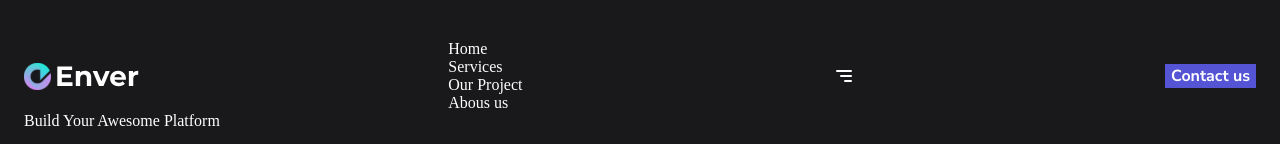
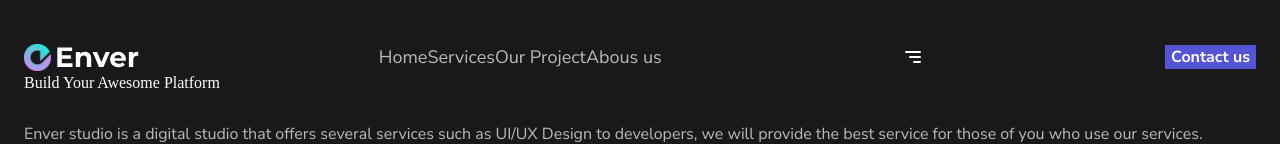
Before and after one commit to IlyaMak/next-js-layouts, a Next.js app: page /digital-agency-enver in a window 1280 px wide. Shown: the top 144 px of the page. Built offline with nearby package versions, Linux system fonts and the light colour scheme.

Commit message:
Animate links and buttons. Scroll down when menu link is clicked

```diff
--- a/src/app/digital-agency-enver/page.jsx
+++ b/src/app/digital-agency-enver/page.jsx
@@ -17,25 +17,25 @@ const Enver = () => {
             <div className={cn("menu-section", "row")}>
                 <img className={styles.logo} src="/assets-digital-agency-enver/images/logo.svg" alt="Enver logo" />
                 <div className={styles["menu-section__container"]}>
-                    <div className={cn("menu-section__item", "menu-section__item--selected")}>
+                    <a href="#main" className={styles.link}>
                         Home
-                    </div>
-                    <div className={styles["menu-section__item"]}>
+                    </a>
+                    <a href="#features" className={styles.link}>
                         Services
-                    </div>
-                    <div className={styles["menu-section__item"]}>
+                    </a>
+                    <a href="#portfolio" className={styles.link}>
                         Our Project
-                    </div>
-                    <div className={styles["menu-section__item"]}>
+                    </a>
+                    <a href="#about" className={styles.link}>
                         Abous us
-                    </div>
+                    </a>
                 </div>
                 <img className={styles["menu-logo"]} src="/assets-digital-agency-enver/images/Sort.svg" alt="Menu logo" />
                 <button className={cn("button", "button--menu-contacts")}>
                     Contact us
                 </button>
             </div>
-            <div className={cn("greeting-section", "row")}>
+            <div id="main" className={cn("greeting-section", "row")}>
                 <div className={styles["main__section"]}>
                     <div className={styles["main-header"]}>
                         Build Your Awesome Platform
@@ -60,7 +60,7 @@ const Enver = () => {
                     <img className={styles["man-section__image"]} src="/assets-digital-agency-enver/images/man.png" alt="Man" />
                 </div>
             </div>
-            <div className={cn("video-section", "row")}>
+            <div id="about" className={cn("video-section", "row")}>
                 <div className={styles["video-section__description-container"]}>
                     <div className={styles["video-section__header"]}>
                         Why Enver Is The Best Choice?
@@ -77,7 +77,7 @@ const Enver = () => {
 
                 </div>
             </div>
-            <div className={styles["features-section"]}>
+            <div id="features" className={styles["features-section"]}>
                 <div className={styles["features-section__header-container"]}>
                     <img className={cn("group-play-icon", "group-play-icon--features-section")}
                         src="/assets-digital-agency-enver/images/Group 162527.svg" alt="Group play icon" />
@@ -156,7 +156,7 @@ const Enver = () => {
                     </div>
                 </div>
             </div>
-            <div className={styles["portfolio-section"]}>
+            <div id="portfolio" className={styles["portfolio-section"]}>
                 <div className={styles["portfolio-section__header-container"]}>
                     <img className={cn("group-circle-icon", "group-circle-icon--portfolio-section")}
                         src="/assets-digital-agency-enver/images/Group 162526.svg" alt="Group cirle icon" />
@@ -203,13 +203,13 @@ const Enver = () => {
             <div className={styles.footer}>
                 <img className={styles.logo} src="/assets-digital-agency-enver/images/logo.svg" alt="Enver logo" />
                 <div className={styles["footer__menu-items"]}>
-                    <div className={styles["footer__item"]}>
+                    <div className={cn("link", "link--footer")}>
                         Support
                     </div>
-                    <div className={styles["footer__item"]}>
+                    <div className={cn("link", "link--footer")}>
                         Privacy Policy
                     </div>
-                    <div className={styles["footer__item"]}>
+                    <div className={cn("link", "link--footer")}>
                         Terms And Conditions
                     </div>
                 </div>
--- a/src/app/digital-agency-enver/page.module.css
+++ b/src/app/digital-agency-enver/page.module.css
@@ -55,22 +55,27 @@
             }
         }
 
-        &__item {
-            color: rgba(255, 255, 255, 0.70);
-            font-size: 18px;
-            font-family: Nunito Sans;
-            letter-spacing: -0.5px;
-
-            &--selected {
-                color: #5454D4;
-            }
-        }
-
         .menu-logo {
             @media (--xl) {
                 display: none;
             }
         }
+    }
+
+    .link {
+        color: rgba(255, 255, 255, 0.70);
+        font-size: 18px;
+        font-family: 'Nunito Sans';
+        text-decoration: none;
+        transition: color 0.2s linear;
+
+        &--footer {
+            font-weight: 700;
+        }
+    }
+
+    .link:hover {
+        color: #5454D4;
     }
 
     .gradient {
@@ -141,13 +146,14 @@
         font-size: 16px;
         font-weight: 700;
         color: white;
+        transition: all 0.2s linear;
 
         @media (--xl) {
             font-size: 20px;
         }
 
         .click-button-logo {
-            margin-left: 8px
+            margin-left: 8px;
         }
 
         &--rectangle {
@@ -182,6 +188,10 @@
                 background: #19191B;
             }
         }
+    }
+
+    .button:hover {
+        filter: brightness(130%);
     }
 
     .greeting-section {
@@ -567,7 +577,6 @@
 
         &--disabled {
             background: rgba(255, 255, 255, 0.20);
-
         }
     }
 
@@ -689,14 +698,6 @@
             }
         }
 
-        &__item {
-            color: rgba(255, 255, 255, 0.70);
-            font-size: 18px;
-            font-family: 'Nunito Sans';
-            font-weight: 700;
-            line-height: 28px;
-        }
-
         .copyright {
             color: rgba(255, 255, 255, 0.70);
             text-align: center;
--- a/src/app/globals.css
+++ b/src/app/globals.css
@@ -2,4 +2,5 @@ html,
 body {
     height: 100%;
     margin: 0;
+    scroll-behavior: smooth;
 }
```
Also changed, not shown: 1 other file (tests, documents, lock files or other folders).
